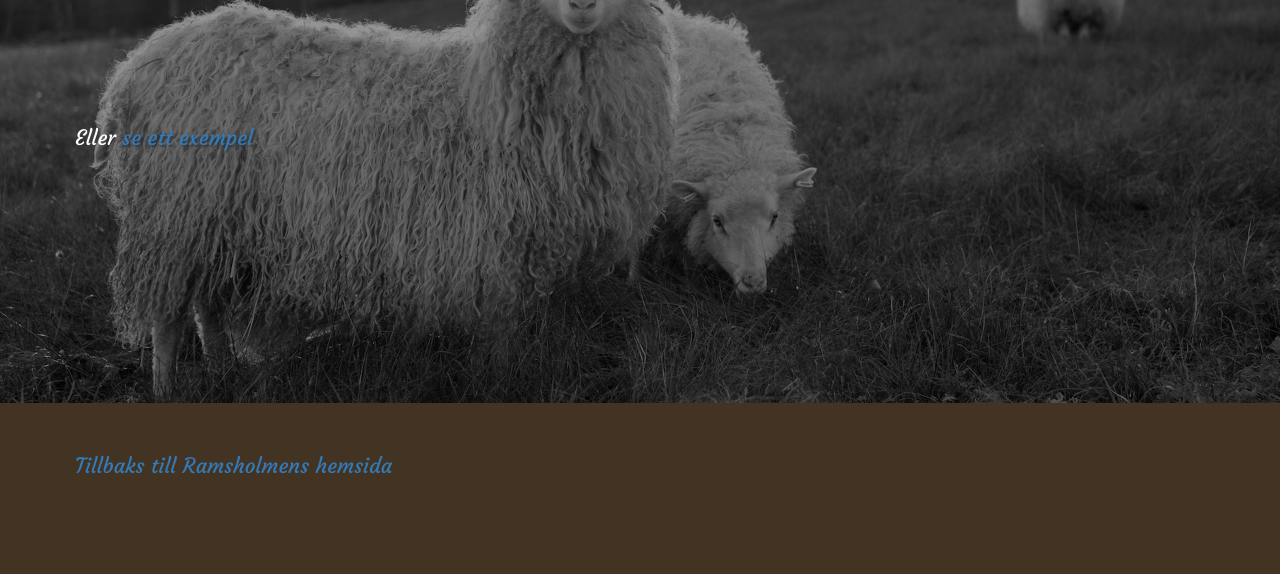
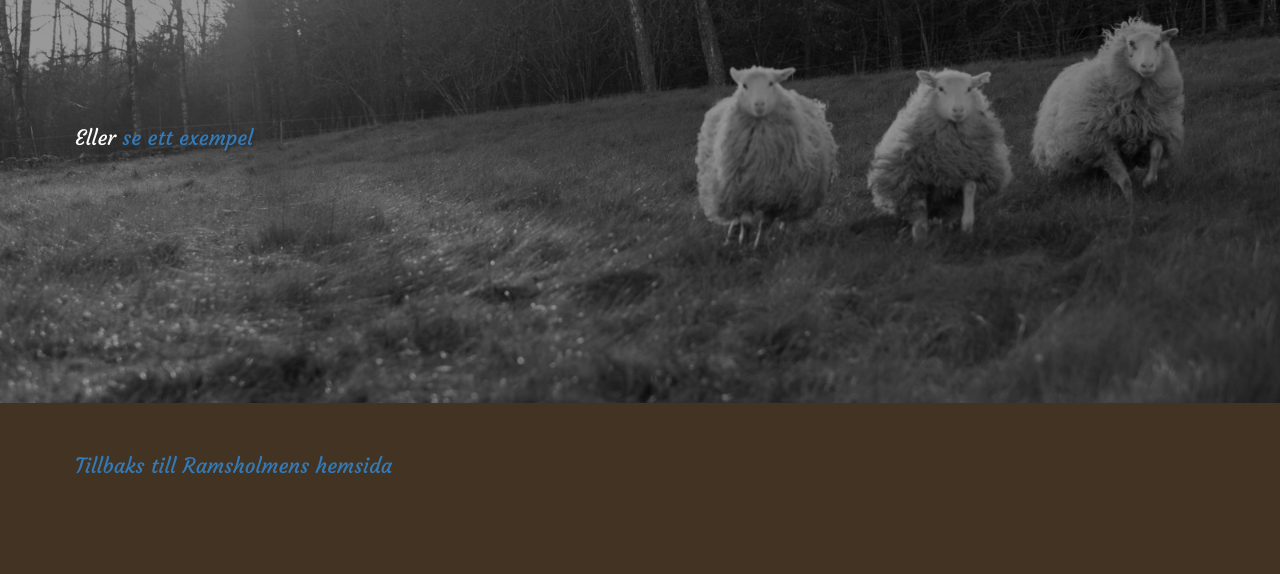
Before and after one commit to rhymn/ramsholmen, a website: page sheepfinder/index.html in a window 1280 px wide. Shown: the part 467-1041 px from the top of the page. Drawn offline with nearby package versions, Linux system fonts and the light colour scheme.

Commit message:
FLyttat om bilder

```diff
--- a/sheepfinder/index.html
+++ b/sheepfinder/index.html
@@ -31,7 +31,7 @@
 			</div>
 		</header>
 
-		<div class="section lamb-section" ng-controller="SheepFinderCtrl" id="still-alive-section">
+		<div class="section skin-section" ng-controller="SheepFinderCtrl" id="still-alive-section">
 			<div class="alpha-channel">
 				<div class="container-fluid">
 					<div class="row">
--- a/style.css
+++ b/style.css
@@ -32,7 +32,7 @@ a{
 }
 
 .lamb-section{
-	background-image: url(img/lamb.jpg);
+	background-image: url(img/sunset.jpg);
 	background-size: cover;
 	background-repeat: no-repeat;
 	background-position:center center;
@@ -50,9 +50,10 @@ a{
 }
 
 .skin-section{
-	background-image: url(img/traktor.jpg);
+	background-image: url(img/tjejerna.jpg);
 	background-size: cover;
 	background-repeat: no-repeat;
+	background-position:right center;
 }
 
 
```
Also changed, not shown: index.html (+3 -1 lines), img/lamb.jpg (deleted), img/sheep/disa.jpg, img/sunset.jpg (added), img/tjejerna.jpg (added), ramsholmen.jpg (added).
